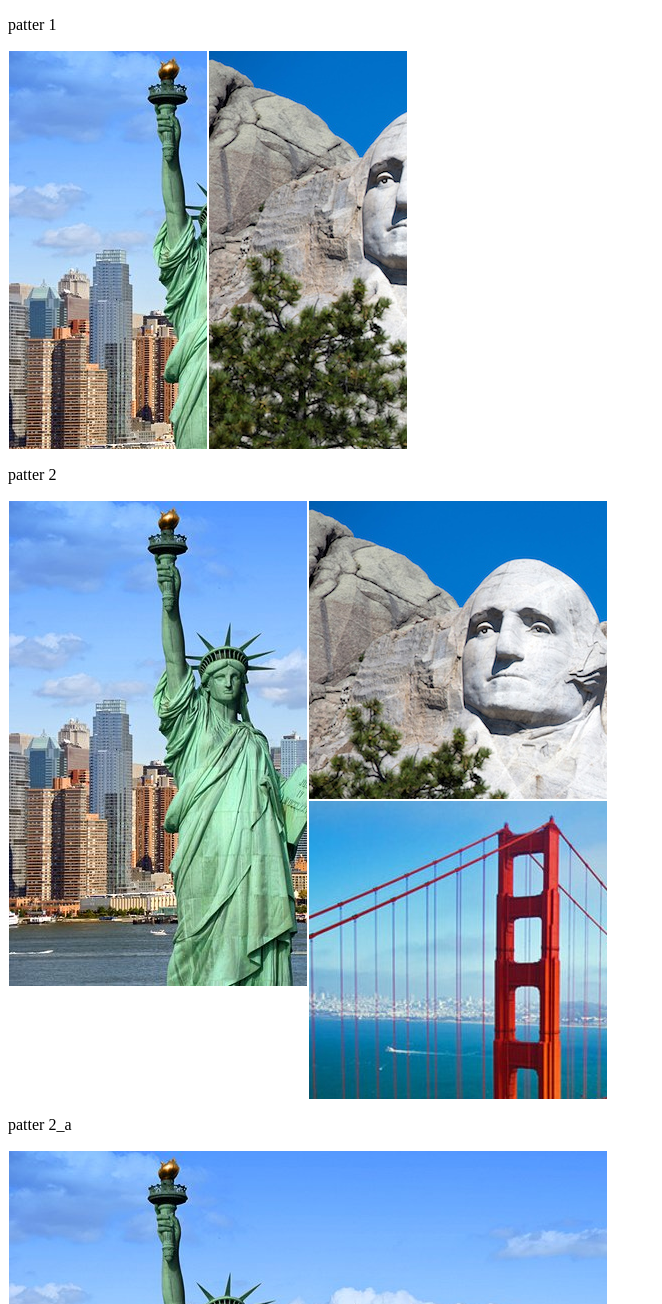
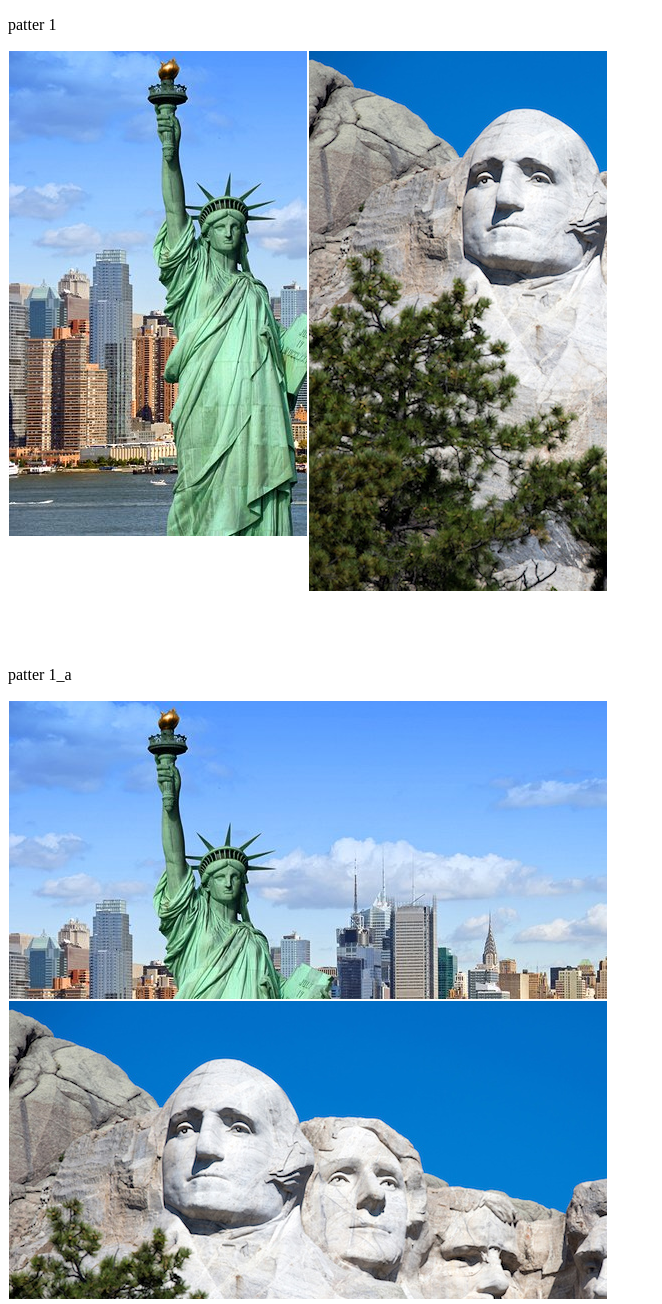
Before and after one commit to kazuki4real/js-fb-image, a plain HTML site: page index.html in a window 1280 px wide. Shown: the top 1304 px of the page, without its empty margins (0-662 px from the left). Drawn offline with Linux system fonts and the light colour scheme.

Commit message:
patter 1_a added

```diff
--- a/index.html
+++ b/index.html
@@ -11,6 +11,16 @@
 
   <p>patter 1</p>
   <div id="container" class="pattern1">
+    <div class="item">
+      <img src="img/usa-best-places-new-york.jpg">
+    </div>
+    <div class="item">
+      <img src="img/mount_rushmore.jpg">
+    </div>
+  </div>
+
+  <p>patter 1_a</p>
+  <div id="container" class="pattern1_a">
     <div class="item">
       <img src="img/usa-best-places-new-york.jpg">
     </div>
--- a/styles.css
+++ b/styles.css
@@ -1,7 +1,7 @@
 .pattern1 {
   display: grid;
-  grid-template-rows: 200px 200px;
-  grid-template-columns: 200px 200px;
+  grid-template-rows: 300px 300px;
+  grid-template-columns: 300px 300px;
   margin-top: 10px;
 }
 
@@ -15,6 +15,27 @@
 .pattern1 .item:nth-child(2) {
   grid-row: 1 / 3;
   grid-column: 2 / 3;
+  margin: 1px 1px;
+  overflow: hidden;
+}
+
+.pattern1_a {
+  display: grid;
+  grid-template-rows: 300px 300px;
+  grid-template-columns: 300px 300px;
+  margin-top: 10px;
+}
+
+.pattern1_a .item:nth-child(1) {
+  grid-row: 1 / 2;
+  grid-column: 1 / 3;
+  margin: 1px 1px;
+  overflow: hidden;
+}
+
+.pattern1_a .item:nth-child(2) {
+  grid-row: 2 / 3;
+  grid-column: 1 / 3;
   margin: 1px 1px;
   overflow: hidden;
 }
@@ -154,39 +175,3 @@
   margin: 1px 1px;
   overflow: hidden;
 }
-
-/* .itemA > img {
-  width: 250px;
-  height: 500px;
-  position: absolute;
-  -webkit-transform: translate(-50%, -50%);
-  -ms-transform: translate(-50%, -50%);
-  transform: translate(-50%, -50%);
-}
-
-.itemB > img {
-  width: 250px;
-  height: 250px;
-  position: absolute;
-
-  -webkit-transform: translate(-50%, -50%);
-  -ms-transform: translate(-50%, -50%);
-  transform: translate(-50%, -50%);
-}
-
-.itemC > img {
-  width: 250px;
-  height: 250px;
-  position: absolute;
-
-  -webkit-transform: translate(-50%, -50%);
-  -ms-transform: translate(-50%, -50%);
-  transform: translate(-50%, -50%);
-}  */
-
-/* .container img {
-  position: absolute;
-  -webkit-transform: translate(-50%, -50%);
-  -ms-transform: translate(-50%, -50%);
-  transform: translate(-50%, -50%);
-} */
```
